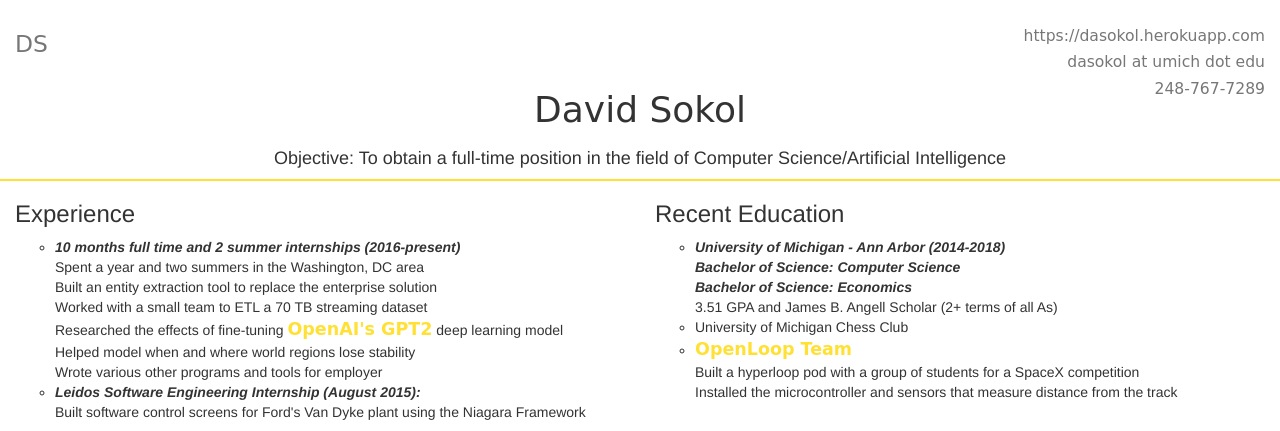
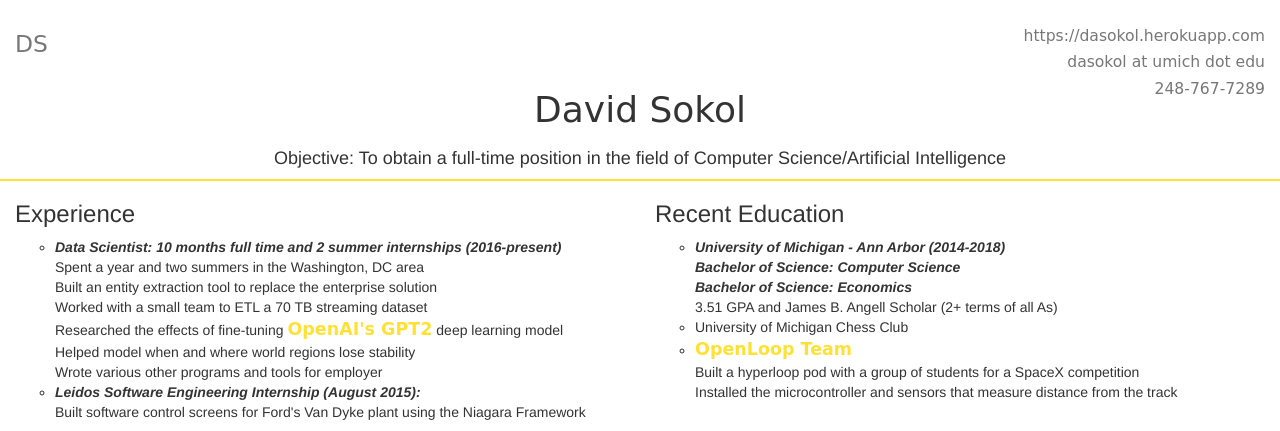
Before and after one commit to dasokol/dasokol, a Flask app: page / in a window 1280 px wide. Shown: the top 431 px of the page. Run offline with Flask 2, Linux system fonts and the light colour scheme; some libraries are stand-ins or nearby versions.

Commit message:
add job title

```diff
--- a/templates/index.html
+++ b/templates/index.html
@@ -7,7 +7,7 @@
 	<div id="experience" class="col-sm-6 col-box">
 		<h3>Experience</h3>
 		<ul style="list-style-type:circle">
-            <li><b><i>10 months full time and 2 summer internships (2016-present)</i></b></li>
+            <li><b><i>Data Scientist: 10 months full time and 2 summer internships (2016-present)</i></b></li>
 			<li style="list-style-type:none">Spent a year and two summers in the Washington, DC area</li>
 			<li style="list-style-type:none">Built an entity extraction tool to replace the enterprise solution</li>
             <li style="list-style-type:none">Worked with a small team to ETL a 70 TB streaming dataset</li>
```
